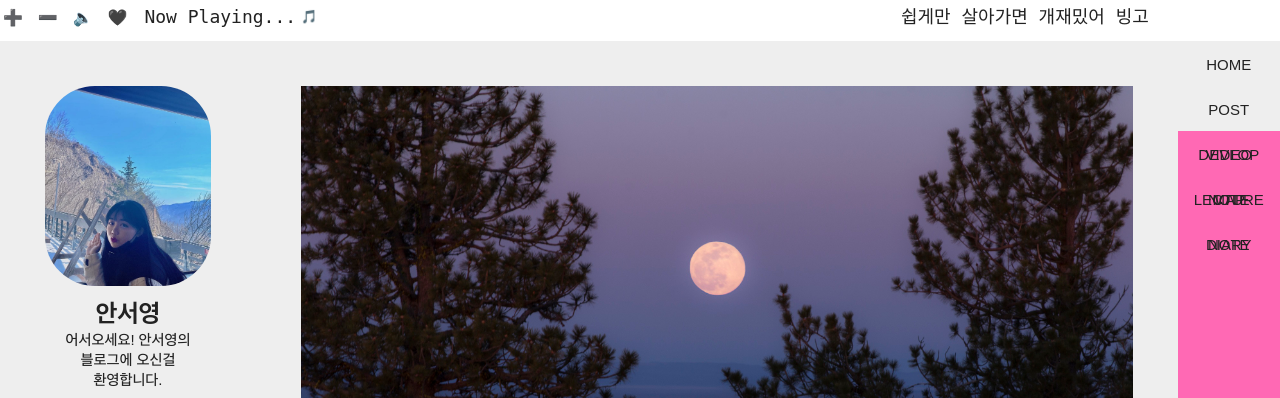
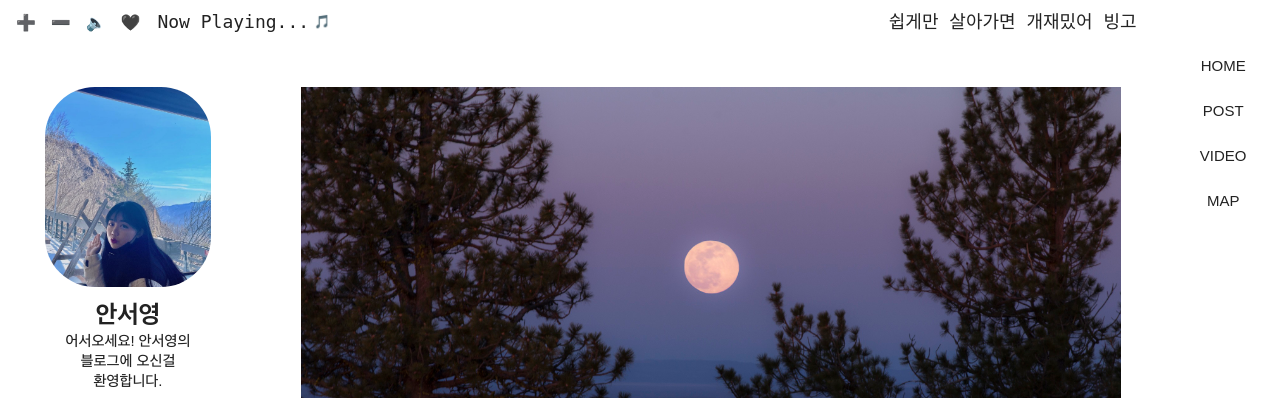
Before and after one commit to asy047/WebProgrammingBagic1-1, a plain HTML site: page index.html in a window 1280 px wide. Shown: the part 78-476 px from the top of the page. Drawn offline with Linux system fonts and the light colour scheme; files whose address does not match are found by name; a web font is replaced by a local one.

Commit message:
22. 05. 30 - 집중 안돼서 깔짝댐
힝힝.. 그 머냐 sub-header{ display: flex; justify-contents: between-space; }로 갈김. ... float: left; 쓰고 싶은데 나중 생각하면 flex가 맞지만!! 그래도 float: left;로 바꿨다. 머,, main contens는 flex썼다. 그냥 한거 없다 우우래,, 왤케 요즘 우울한 날이 많지

```diff
--- a/css/main.css
+++ b/css/main.css
@@ -3,7 +3,7 @@
 
 html {font-size: 10px; scroll-behavior: smooth;}
 body {
-    background: url("");
+    background: #777;
     font: 500 1.5rem 'Apple SD Gothic', sans-serif; color: #222;
 }
 
@@ -11,23 +11,20 @@ body {
 #container {
     width: 1280px;
     margin: 0 auto;
-    /* padding: 0 3em 3em 3em;
-    background: #eee;
-    border-radius: 0 0 20px 20px;
-    box-sizing: border-box; */
+
 }
 #container > div {
-    margin-bottom: 0.5em;
+    /* margin-bottom: 0.5em; */
 }
 
 /* header */
 header {
-    /* width: 1280px; */
-    /* width: calc(100%-3em); */
+    width: 100%;
     height: 80px;
     margin: 0 auto;
-    /* padding: 0 3em; */
+    padding: 0 3em;
     font-family: 'DungGeunMo', monospace;
+    box-sizing: border-box;
     background: #fff;
 }
 header h1 {
@@ -58,14 +55,21 @@ header .login {
 
 /* sub-header */
 #sub-header {
+    /* display: flow-root; */
+    /* display: flex;
+    justify-content: space-between; */
+    float: left;
     position: relative;
-    padding-left: 5px;
+    padding: 0 1em;
     width: 100%;
-    height: 30px;
+    height: 40px;
     font-family: 'DungGeunMo', 'monospace';
     font-size: 1.8rem;
-    line-height: 30px;
+    line-height: 40px;
+    background: #fff;
+    box-sizing: border-box;
 }
+
 #sub-header .audio-area {
     float: left;
 }
@@ -96,9 +100,9 @@ header .login {
 }
 
 #sub-header .text-banner-area {
+    float: right;
     overflow: hidden;
     display: block;
-    float: right;
     width: 30%;
     height: 100%;
 }
@@ -115,6 +119,7 @@ header .login {
 
 /* main-contents */
 #main-contents{
+
     display: flex;
     justify-content: space-between;
     width: 1280px;
@@ -122,7 +127,7 @@ header .login {
     border-radius: 0 0 20px 20px;
 }
 .left-side, .contents{box-sizing: border-box; padding: 3em;}
-.left-side, .contents, .main-nav {background: #eee;}
+.left-side, .contents, .main-nav {background: #fff;}
 
 /* left-side */
 .left-side {
@@ -171,8 +176,9 @@ header .login {
 /* contents */
 .contents {
     width: 72%;
-    height: 2000px;
+    /* height: 2000px; */
     /* background: #444; */
+    border-radius: 0 0 15px 15px;
 }
 
 /* home */
@@ -191,24 +197,31 @@ header .login {
 
 /* main-nav */
 .main-nav {
-    width: 8%;
+    width: 9%;
     height: 520px;
     text-align: center;
     border-radius: 0 0 30px;
 }
 .main-nav nav {}
+.main-nav nav a {display: block;}
 .main-nav nav ul.depth1 li {
-    height: 3em;
-    /* margin-bottom: 10px; */
+    display: inline-block;
+    width: 100%;
     line-height: 3em;
     text-transform: uppercase;
-    /* background: #fff; */
-    /* border-radius: 0 10% 10% 0; */
+    /* cursor: pointer; */
 }
-.main-nav nav ul.depth1 li:hover {background: #ddd;}
-.main-nav nav a {display: block;}
+.main-nav nav ul.depth1 > li:not(:nth-child(2)) a:hover {background: #ddd;}
 .main-nav nav ul.depth2 {
     display: block;
-    height: 400px;
-    background: hotpink;
+    /* background: hotpink; */
 }
+.main-nav nav ul.depth2 li {
+    display: none;
+}
+ul.depth2 > li a:hover {}
+
+/* footer */
+footer {
+
+}
--- a/index.html
+++ b/index.html
@@ -85,8 +85,7 @@
                                 home
                             </a>
                         </li>
-                        <li>
-                            <a href="javascript:;">
+                        <li class="post">
                             post
                             <ul class="depth2">
                                 <li><a href="#develop">
@@ -99,7 +98,6 @@
                                     diary
                                 </a></li>
                             </ul>
-                            </a>
                         </li>
                         <li><a href="#video">
                             video
--- a/js/script.js
+++ b/js/script.js
@@ -30,10 +30,10 @@ var playingState = document.getElementById("playingState");
 
 // -- jQuery area --
 $(function() {
-  var $depth1Li = $(".depth1 > li");
-  var $depth2 = $(".depth2");
-  $(".depth1 > li").next().stop().on('mouseenter', function(){
-    console.log($(this));
-    $(this).children().slideDown();
+  $(".post").on('mouseenter', function(){
+    $(".depth2").children().stop().slideDown();
+  });
+  $(".depth2", ".post").on('mouseleave', function(){
+    $(this).children().stop().slideUp();
   })
 })
```
